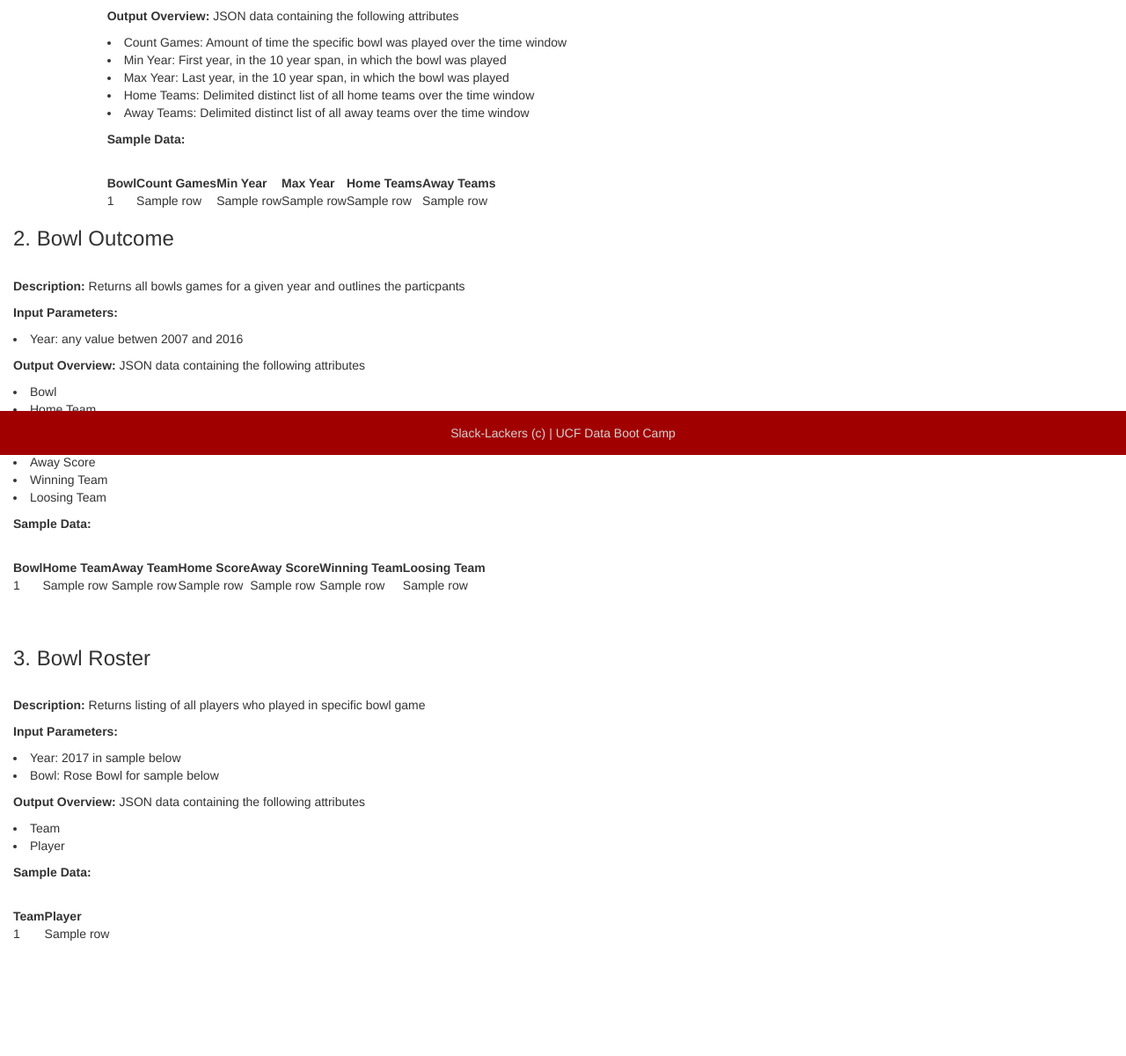
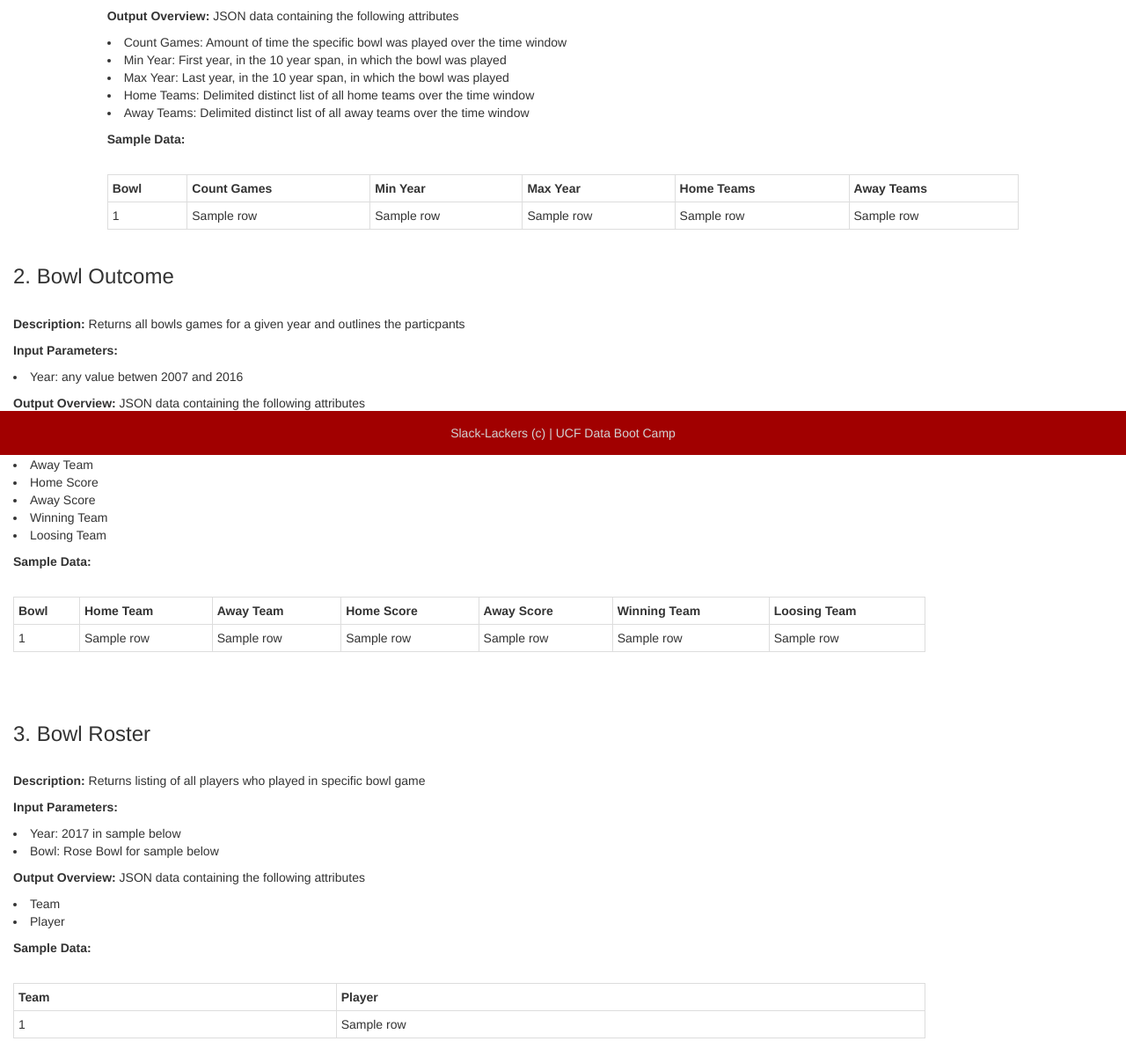
Before and after one commit to ctran301/College-FootBall-Bowl-Center, a Flask app: template templates/api.html in a window 1280 px wide. Shown: the part 283-1483 px from the top of the page at 88% size. Before the commit the page ends 1352 px from the top, so only its background shows below. Run offline with Flask 2, Linux system fonts and the light colour scheme; the template is opened without the code that fills it: most values are stand-ins (such as "Sample title", 1, 10 or a date in 2020); parts of the project's set-up code (start-up, migrations or seed data) failed here and were passed over; some libraries are stand-ins or nearby versions.

Commit message:
table formatting

```diff
--- a/templates/api.html
+++ b/templates/api.html
@@ -81,7 +81,7 @@
                     </p>
                     <p><strong>Sample Data:</strong></p>
                     <br>
-                    <table>
+                    <table class="table table-bordered table-hover table-condensed">
                         <tr>
                             <th>Bowl</th>
                             <th>Count Games</th>
@@ -121,7 +121,7 @@
                     </p>
                     <p><strong>Sample Data:</strong></p>
                     <br>
-                    <table>
+                    <table class="table table-bordered table-hover table-condensed">
                         <tr>
                             <th>Bowl</th>
                             <th>Home Team</th>
@@ -162,7 +162,7 @@
                     </p>
                     <p><strong>Sample Data:</strong></p>
                     <br>
-                    <table>
+                    <table class="table table-bordered table-hover table-condensed">
                         <tr>
                             <th>Team</th>
                             <th>Player</th>
```
